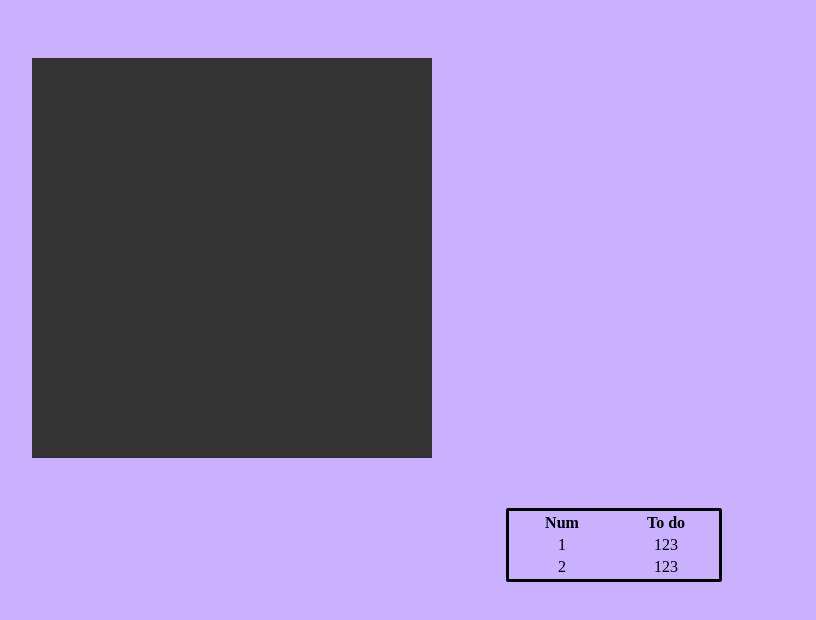
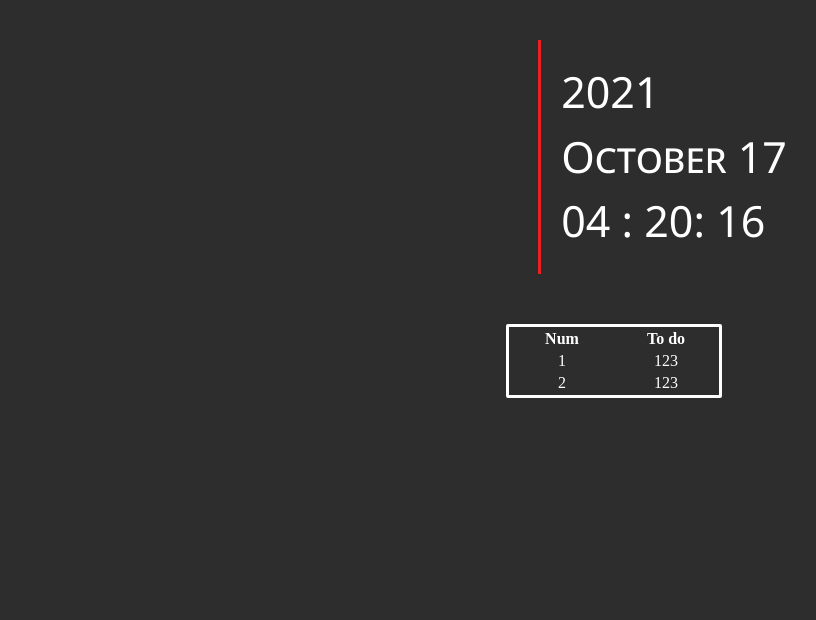
Before and after one commit to Ich-mag-dich/Ich-mag-dich.github.io, a plain HTML site: page index.html in a window 1280 px wide. Shown: the whole page, without its empty margins (26-842 px from the left). Drawn offline with Linux system fonts and the light colour scheme.

Commit message:
add clock

```diff
--- a/css/index.css
+++ b/css/index.css
@@ -1,9 +1,22 @@
 body {
-  background-color: rgb(201, 177, 255);
+  background-color: #2d2d2d;
+}
+
+#timedate {
+  font: small-caps lighter 43px/150% "Segoe UI", Frutiger, "Frutiger Linotype",
+    "Dejavu Sans", "Helvetica Neue", Arial, sans-serif;
+  text-align: left;
+  width: 50%;
+  margin: 40px auto;
+  color: #fff;
+  border-left: 3px solid #ed1f24;
+  padding: 20px;
+  margin-left: 44%;
 }
 
 table {
-  border-color: black;
+  border-color: rgb(255, 255, 255);
+  color: #fff;
   border-radius: 2px;
   border-style: solid;
   margin: auto;
--- a/index.html
+++ b/index.html
@@ -4,9 +4,19 @@
   <meta name="viewport" content="width=device-width, initial-scale=1.0">
   <link rel="stylesheet" href="./css/index.css">
   <title>Imd-Blog</title>
+  <script type="text/javascript" src="./js/index.js"></script>
 </head>
-<body>
-  <canvas id="canvas" width="400" height="400" style="background-color:#333"></canvas>
+<body onLoad="initClock()">
+
+    <div id="timedate">
+      <a id="y">0</a><br />
+      <a id="mon">January</a>
+      <a id="d">1</a><br />
+      <a id="h">12</a> :
+      <a id="m">00</a>:
+      <a id="s">00</a>
+      <a id="mi">000</a>
+    </div>
   <div>
     <table>
       <tr>
@@ -21,5 +31,6 @@
       <td>123</td>
     </table>
   </div>
+
 </body>
 </html>
--- /dev/null
+++ b/js/index.js
@@ -0,0 +1,29 @@
+// START CLOCK SCRIPT
+
+Number.prototype.pad = function(n) {
+    for (var r = this.toString(); r.length < n; r = 0 + r);
+    return r;
+  };
+
+  function updateClock() {
+    var now = new Date();
+    var milli = now.getMilliseconds(),
+      sec = now.getSeconds(),
+      min = now.getMinutes(),
+      hou = now.getHours(),
+      mo = now.getMonth(),
+      dy = now.getDate(),
+      yr = now.getFullYear();
+    var months = ["January", "February", "March", "April", "May", "June", "July", "August", "September", "October", "November", "December"];
+    var tags = ["mon", "d", "y", "h", "m", "s", "mi"],
+      corr = [months[mo], dy, yr, hou.pad(2), min.pad(2), sec.pad(2)];
+    for (var i = 0; i < tags.length; i++)
+      document.getElementById(tags[i]).firstChild.nodeValue = corr[i];
+  }
+
+  function initClock() {
+    updateClock();
+    window.setInterval("updateClock()", 1);
+  }
+
+  // END CLOCK SCRIPT
```
